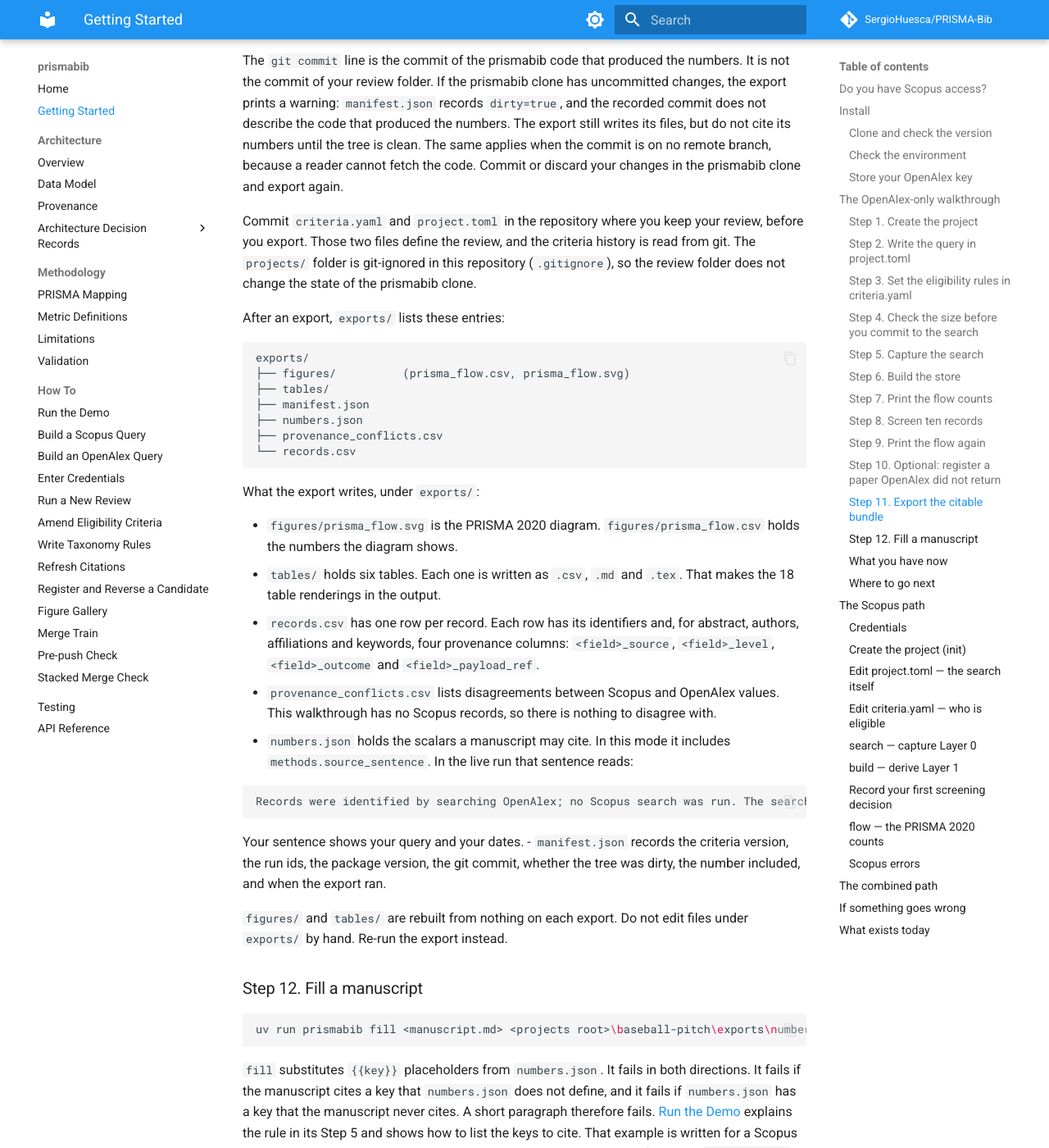
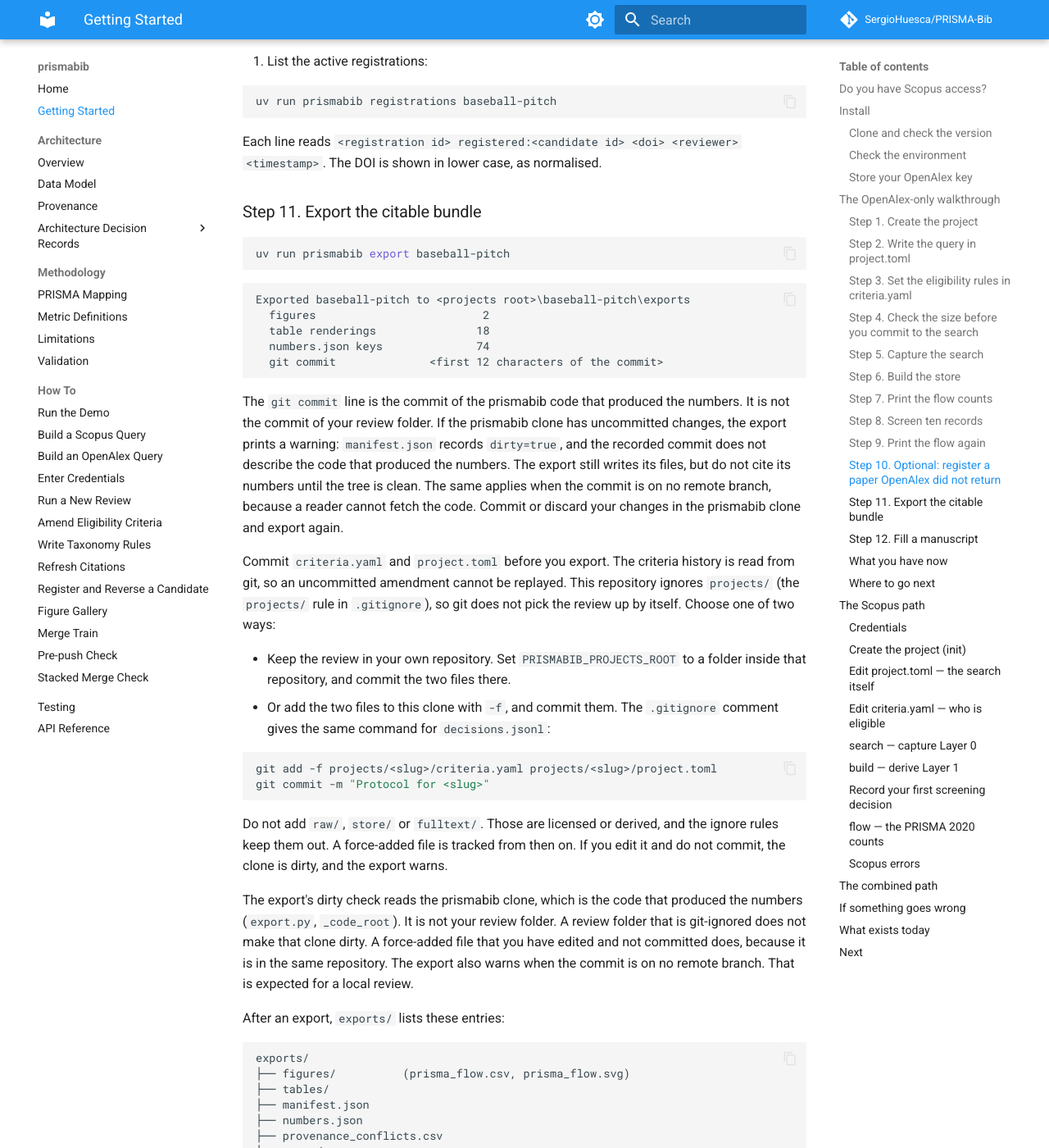
Before and after one commit to SergioHuesca/PRISMA-Bib, an MkDocs documentation site: the page built from docs/getting-started.md, in a window 1280 px wide and 1400 px high, scrolled down 12103 px. Shown: the whole window at 82% size. Built offline with MkDocs 1.6.1 and Material for MkDocs 9.7.7, drawn with Linux system fonts in a browser that asks for light colours; comment, search, counter and statistics services are not loaded; some of the changed text lies outside the part shown.

Commit message:
docs: fix the guided scenario after review (extras, git clone, wording); docs scan ignores option tokens
Co-Authored-By: Claude Sonnet 5.5 <noreply@anthropic.com>
Claude-Session: https://claude.ai/code/session_01QjNadz7h2UAZ2C2xhuaY8z

````diff
--- a/docs/getting-started.md
+++ b/docs/getting-started.md
@@ -22,7 +22,8 @@ Do you have Scopus access (an API key with the COMPLETE view, usually through an
 
 Your answer is recorded per project when you run `init`, with `--sources openalex`,
 `--sources scopus` or `--sources scopus+openalex`. In a terminal, `init` asks the question if
-you leave the flag out. In a script it refuses without the flag, and writes nothing.
+you leave the flag out. When there is no terminal to ask on (stdin is not a terminal), it refuses
+without the flag and writes nothing.
 
 If you answer no, the project is in mode `openalex`, and the Scopus commands refuse to run.
 For example, `search` prints this and exits:
@@ -57,9 +58,14 @@ These steps are the same for every mode.
 ```bash
 git clone https://github.com/SergioHuesca/PRISMA-Bib.git
 cd PRISMA-Bib
-uv sync
+uv sync --extra viz --extra notebook
 uv run prismabib --version
 ```
+
+`uv sync` alone installs the core package and the CLI, but not the screening view or the
+figures. Those need the `viz` extra (Panel and param). Opening the screening notebook needs the
+`notebook` extra. The two `--extra` flags above install both. CI runs `uv sync --all-extras`,
+which also installs the test and docs tools; you do not need them to run a review.
 
 `uv sync` installs the package and its console script. The version is derived from the git
 tag, never typed into `pyproject.toml`. A clone at `v0.5.0` prints `prismabib 0.5.0`. A clone
@@ -120,7 +126,16 @@ The key goes into `.env`, in the folder you run the command from. The repository
 git confirms that a tracked rule ignores the file. It never prints the value.
 `uv run prismabib credentials status` shows `OPENALEX_API_KEY: set (.env)` and no value.
 
-You need a key for a real search. Keyless search is rate-limited. A real run stops before its
+The folder must be a git clone. `credentials set` refuses outside a git repository, because
+the check that keeps `.env` out of commits runs `git`. Clone with git. Do not download a zip.
+A zip or tarball has no `.git`. If you must use an archive, run `git init` in the folder and
+then `git add .gitignore`. Staging is enough; a commit is not needed. The check reads the
+tracked `.gitignore` rule, so the rule file must be staged or committed. The check also refuses
+a `.env` that is already tracked.
+
+You need a key for a real search. Without a key a search cannot capture a review. Without a
+key, OpenAlex returns only the first page, and a later page answers 401 (`config.py`, `require_openalex_key`).
+A search without a key cannot seal, so prismabib refuses to start one. A real run stops before its
 first request if the key is missing, with this message:
 
 ```text
@@ -274,11 +289,9 @@ Look for `total_count`:
   "total_count": 108,
 ```
 
-For this query the count is 108. If the count is in the hundreds or thousands, narrow `search`
-in `project.toml` before you go on. In live testing, a broad query returned 2,497 works. The run
-you started stays on disk, unsealed. A changed query starts a new run.
+For this query the count is 108. If the count is in the hundreds or thousands, narrow `search` in `project.toml` before you go on. A broad query can return thousands of works; one example query returned 2,497. The run you started stays on disk, unsealed. A changed query starts a new run.
 
-The check cost one page. The next call resumes this run, so no page is paid for twice.
+The check spends one page. The next call resumes this run, so no page is paid for twice.
 
 ### Step 5. Capture the search
 
@@ -313,10 +326,7 @@ Next: prismabib build baseball-pitch --rebuild
 ```
 
 A run is sealed only when every page arrived and the works captured equal the count OpenAlex
-reported. The `<n> page(s) this call` counts only the pages of this call. If you ran the size
-check first, this call fetched one page, so it says `1 page(s)`. When the whole search runs in
-one call, the line says `2 page(s)`. In the earlier live run it read `2 page(s) this call, spent $0.002`. In the re-run that
-followed the size check it read `1 page(s) this call, spent $0.001`.
+reported. The `<n> page(s) this call` counts only the pages of this call. It is `1 page(s)` if you ran the size check first, because that check fetched page 1; otherwise it is `2 page(s)` for this query.
 
 If the call prints `stopped` instead, run the same command again. It resumes. See
 [If something goes wrong](#if-something-goes-wrong).
@@ -328,7 +338,7 @@ uv run prismabib build baseball-pitch --rebuild
 ```
 
 `--rebuild` builds the store from the sealed runs. Without it, an existing store is reused, and
-nothing new is loaded. The output summary, with log lines on stderr left out, looks like this:
+nothing new is loaded. The command also prints one `[info] store.build_store.complete` log line above the summary; it is left out below. The summary looks like this:
 
 ```text
 Rebuilt store at <projects root>\baseball-pitch\store\corpus.duckdb
@@ -370,8 +380,8 @@ at the top. The rest of the summary is the same.
 uv run prismabib flow baseball-pitch
 ```
 
-This is the output of a live run of these steps, with the year window from step 3 (2015 to
-2026), before any screening:
+The output below uses the year window from step 3 (2015 to 2026) and is printed before any
+screening. Counts drift as OpenAlex updates its records, so your numbers may differ:
 
 ```
 PRISMA 2020 flow -- project 'baseball-pitch'
@@ -433,7 +443,7 @@ uv run panel serve notebooks/01_screen_title_abstract.ipynb --show
 
 In bash, put both variables in front of the command on one line. Without the slug the notebook
 shows a red **Screening cannot start** message that names the reason. The screen opens with
-author names and citation counts hidden. Those are the default settings of the notebook.
+author names and citation counts absent, not hidden: the view does not receive them. The notebook uses the default. To show them, call `screener(..., blind=False)` yourself.
 
 The keys come from the notebook's key map:
 
@@ -472,8 +482,7 @@ No number is typed in. Every line is recomputed from the store and the log each
 
 Use this step when you know a paper that the search missed. A reviewer registers it as a record.
 The flow counts it on its own `registered` line and never adds it to `identified`. The example
-below uses a paper that is not among the 108 works. These steps were run live on this project.
-The full rules are in
+below uses a paper that is not among the 108 works. The full rules are in
 [Register and Reverse a Candidate](how-to/register-and-reverse-candidates.md).
 
 1. Paste the candidate. A row is `title<TAB>year[<TAB>doi]`, or the same fields separated by
@@ -561,10 +570,30 @@ numbers until the tree is clean. The same applies when the commit is on no remot
 a reader cannot fetch the code. Commit or discard your changes in the prismabib clone and export
 again.
 
-Commit `criteria.yaml` and `project.toml` in the repository where you keep your review, before you
-export. Those two files define the review, and the criteria history is read from git. The
-`projects/` folder is git-ignored in this repository (`.gitignore`), so the review folder does not
-change the state of the prismabib clone.
+Commit `criteria.yaml` and `project.toml` before you export. The criteria history is read from
+git, so an uncommitted amendment cannot be replayed. This repository ignores `projects/` (the
+`projects/` rule in `.gitignore`), so git does not pick the review up by itself. Choose one of
+two ways:
+
+- Keep the review in your own repository. Set `PRISMABIB_PROJECTS_ROOT` to a folder inside that
+  repository, and commit the two files there.
+- Or add the two files to this clone with `-f`, and commit them. The `.gitignore` comment gives
+  the same command for `decisions.jsonl`:
+
+  ```bash
+  git add -f projects/<slug>/criteria.yaml projects/<slug>/project.toml
+  git commit -m "Protocol for <slug>"
+  ```
+
+Do not add `raw/`, `store/` or `fulltext/`. Those are licensed or derived, and the ignore rules
+keep them out. A force-added file is tracked from then on. If you edit it and do not commit, the
+clone is dirty, and the export warns.
+
+The export's dirty check reads the prismabib clone, which is the code that produced the numbers
+(`export.py`, `_code_root`). It is not your review folder. A review folder that is git-ignored
+does not make that clone dirty. A force-added file that you have edited and not committed does,
+because it is in the same repository. The export also warns when the commit is on no remote
+branch. That is expected for a local review.
 
 After an export, `exports/` lists these entries:
 
@@ -590,7 +619,7 @@ What the export writes, under `exports/`:
 - `provenance_conflicts.csv` lists disagreements between Scopus and OpenAlex values. This
   walkthrough has no Scopus records, so there is nothing to disagree with.
 - `numbers.json` holds the scalars a manuscript may cite. In this mode it includes
-  `methods.source_sentence`. In the live run that sentence reads:
+  `methods.source_sentence`. For the example query the sentence reads:
 
   ```text
   Records were identified by searching OpenAlex; no Scopus search was run. The search was `"baseball" AND "pose estimation" AND "pitcher"`, run on 2026-11-05. OpenAlex reported 108 works across 1 distinct query. Metadata, including abstracts rebuilt from OpenAlex's inverted index and subject areas taken from OpenAlex's primary topic, is OpenAlex's own (see Limitations).
@@ -612,9 +641,9 @@ uv run prismabib fill <manuscript.md> <projects root>\baseball-pitch\exports\num
 `fill` substitutes `{{key}}` placeholders from `numbers.json`. It fails in both directions. It
 fails if the manuscript cites a key that `numbers.json` does not define, and it fails if
 `numbers.json` has a key that the manuscript never cites. A short paragraph therefore fails.
-[Run the Demo](how-to/run-the-demo.md) explains the rule in its Step 5 and shows how to list the
-keys to cite. That example is written for a Scopus demo, so take its key counts as examples and
-generate your own list from your `numbers.json`.
+[Run the Demo](how-to/run-the-demo.md) explains the rule in its "Before the day" item 5, "Prepare
+the manuscript", and shows how to list the keys to cite. That example is written for a Scopus
+demo, so take its key counts as examples and generate your own list from your `numbers.json`.
 
 ### What you have now
 
@@ -641,7 +670,8 @@ generate your own list from your `numbers.json`.
 ## The Scopus path
 
 Use this path if you answered yes and you want a Scopus-only review (mode `scopus`). The steps
-below are the Scopus steps this page has always had, with the credentials step added.
+below are the Scopus steps this page has always had, with the credentials step added. The same
+path in more detail, with a look at the Layer 0 files, is in [Run a New Review](how-to/run-a-new-review.md).
 
 !!! warning "A Scopus project needs a Scopus API key entitled to the COMPLETE view, and many researchers do not have one"
 
@@ -1114,9 +1144,10 @@ These are the differences:
 | `doctor`: `warn .env: present, not safely git-ignored (<reason>)` | A key in `.env` could be committed by mistake. `doctor` still exits `0`. | Run `uv run prismabib credentials status` for the reason, and fix the ignore rule. |
 | `OPENALEX_API_KEY is not set; run `prismabib credentials set openalex`.` | A real search needs the key. Nothing was sent. | Run `uv run prismabib credentials set openalex`. |
 | `OpenAlex key: NOT SET (a real run is refused)` | The same problem, shown by `--dry-run`. | The same fix. |
-| `Refusing to write <path>: <reason>. A key is only stored in a file that a tracked .gitignore ignores ...` | Git does not confirm that `.env` is ignored by a tracked rule. Nothing was written. | Run the command from the repository root. The reason names the check that failed, for example that `.env` is tracked, or that git cannot run. Fix that, then run `credentials set` again. |
+| `Refusing to write <path>: <reason>. A key is only stored in a file that a tracked .gitignore ignores ...` | Git does not confirm that `.env` is ignored by a tracked rule. Nothing was written. | Run the command from the repository root. The reason names the check that failed. A folder that is not a git repository (for example, an unpacked zip) gets `is not inside a git repository`: clone with git instead, or run `git init` and then `git add .gitignore`. `.env` tracked by git is refused too. Fix the reason, then run `credentials set` again. |
 | `stopped: OpenAlex's daily budget is spent ... It resets in <h> h <mm> min (00:00 UTC)` or `It resets in <mm> min` | The day's allowance is used up. The run is kept, not sealed. | Run the same command after the reset. It resumes from the saved cursor. If the reset time is not known, the line says `It resets at 00:00 UTC.` |
-| `prismabib: UpstreamError`, then `OpenAlex request failed (<error type>).` | A network failure in the middle of a run. | Run the same command again. It resumes from the last page saved, and no saved page is requested again. The live run confirmed this. |
+| `prismabib: UpstreamError`, then `OpenAlex request failed (<error type>).` | A network failure in the middle of a run. | Run the same command again. It resumes from the last page saved, and no saved page is requested again. |
+| `a sealed run of this query already exists (run <run id>); no request was made.` followed by `Use --refresh to capture it again as a new run.` | The query was captured before. Nothing was requested. | Nothing, if the sealed run is what you want. To capture it again, run the command with `--refresh`. That adds a new run and spends the quota again. |
 | `stopped: the page budget of <n> is used` | `--budget` ran out before the search finished. | Run the same command again. It resumes. A larger `--budget` finishes in one call. |
 | `run <run id> discarded: <reason>: discard and restart.` | The run can never seal. Examples: the count changed while the run was paged, or OpenAlex rejected the saved cursor. The command exits with status 1. | Run the same command again. It starts a new run and spends the quota again. The discarded run stays on disk and is never used. |
 | `` `search` is not available in sources mode 'openalex' (...). `` | A Scopus command in an OpenAlex project. | Use `openalex-search`, or create a new project with `--sources scopus`. |
@@ -1151,3 +1182,12 @@ All four layers (0 to 3) are built and tested. Concretely:
 
 `prismabib code` does not exist — deliberately, rather than as a stub that accepts arguments
 and does nothing.
+
+## Next
+
+These links apply to every path.
+
+- [Run a New Review](how-to/run-a-new-review.md) — the review workflow in more detail.
+- [Limitations](methodology/limitations.md) — what this tool cannot do today. Read it before you cite a number.
+- [Architecture Overview](architecture/overview.md) — the four-layer model.
+- [Testing](testing.md) — the test taxonomy and how to run each subset.
````
Also changed, not shown: README.md (+29 -23 lines), docs/index.md (+19 -5 lines), 1 other file.
